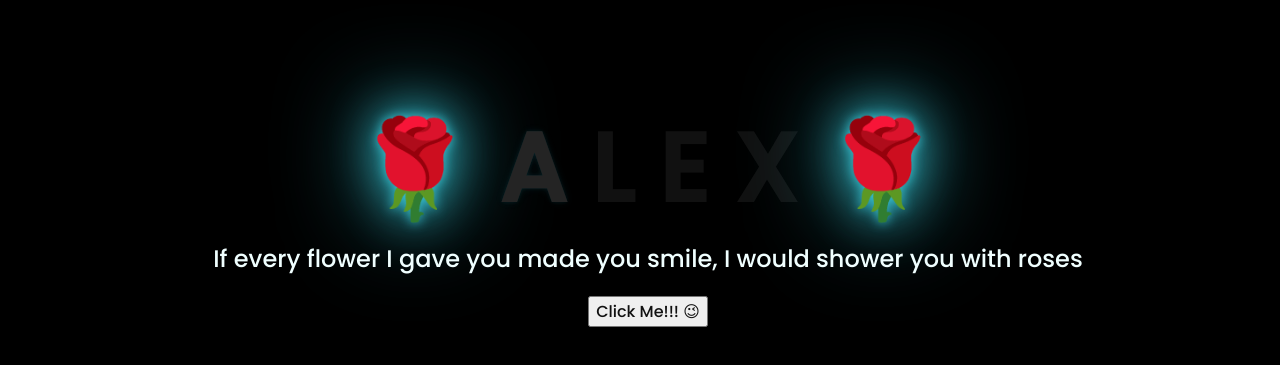
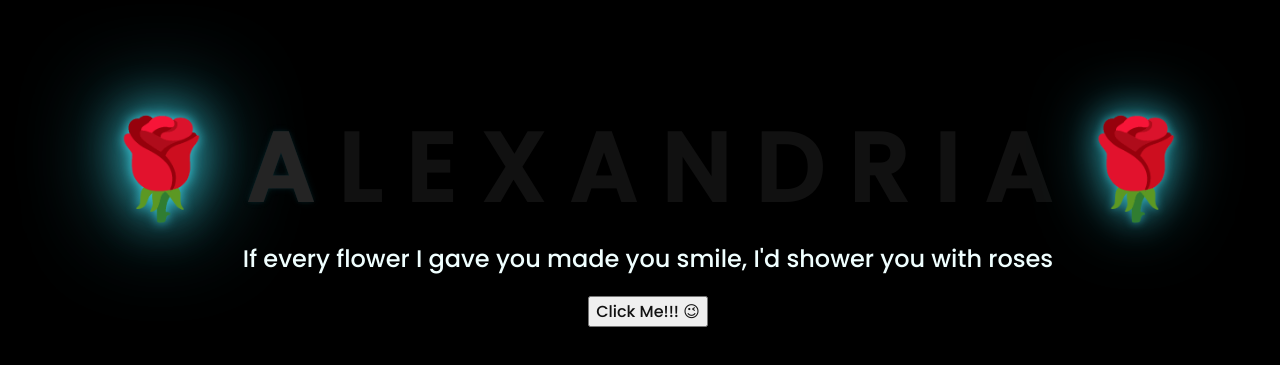
Before and after one commit to SprigganHoldings/SprigganHoldings.github.io, a plain HTML site: page index.html in a window 1280 px wide. Shown: the part 197-562 px from the top of the page. Drawn offline with Linux system fonts and the light colour scheme.

Commit message:
Alexandria

```diff
--- a/css/style.css
+++ b/css/style.css
@@ -41,6 +41,30 @@ body{
 .greetings > span:nth-child(5){
     animation-delay: .8s;
 }
+.greetings > span:nth-child(6){
+    animation-delay: 1s ;
+}
+.greetings > span:nth-child(7){
+    animation-delay: 1.2s ;
+}
+.greetings > span:nth-child(8){
+    animation-delay: 1.4s;
+}
+.greetings > span:nth-child(9){
+    animation-delay: 1.8s;
+}
+.greetings > span:nth-child(10){
+    animation-delay: 2s ;
+}
+.greetings > span:nth-child(11){
+    animation-delay: 2.2s ;
+}
+.greetings > span:nth-child(12){
+    animation-delay: 2.4s;
+}
+.greetings > span:nth-child(13){
+    animation-delay: 2.6s;
+}
 
 .description{
     font-size: 1.5rem;
--- a/index.html
+++ b/index.html
@@ -15,10 +15,16 @@
         <span>L</span>
         <span>E</span>
         <span>X</span>
+	<span>A</span>
+        <span>N</span>
+        <span>D</span>
+        <span>R</span>
+	<span>I</span>
+        <span>A</span>
 	<span>🌹</span>
     </div>
     <div class="description">
-        <span>If every flower I gave you made you smile, I would shower you with roses</span>
+        <span>If every flower I gave you made you smile, I'd shower you with roses</span>
     </div>
     <div class="button">
         <button>
```
Also changed, not shown: flower.html (+8 -1 lines), css/main.css (line endings or trailing spaces).
